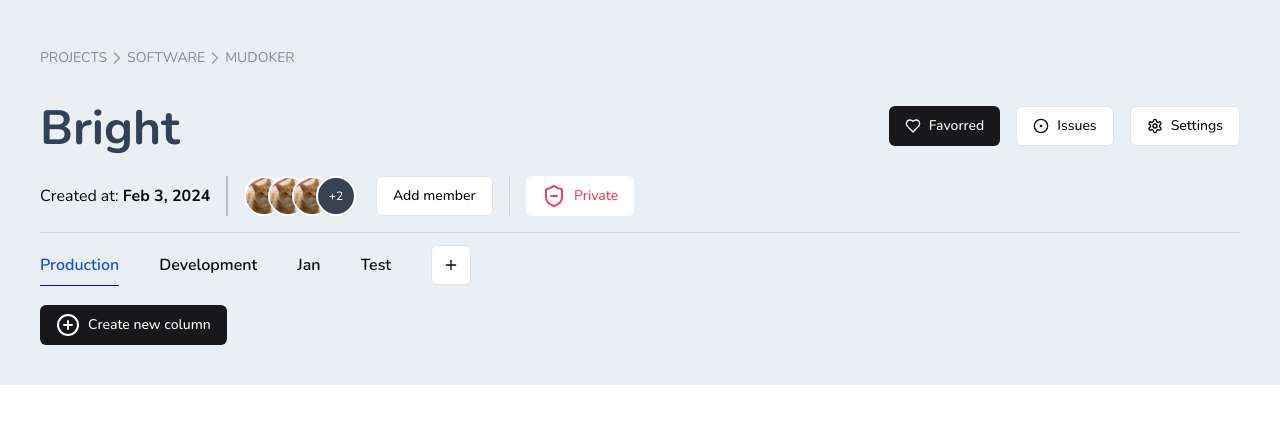
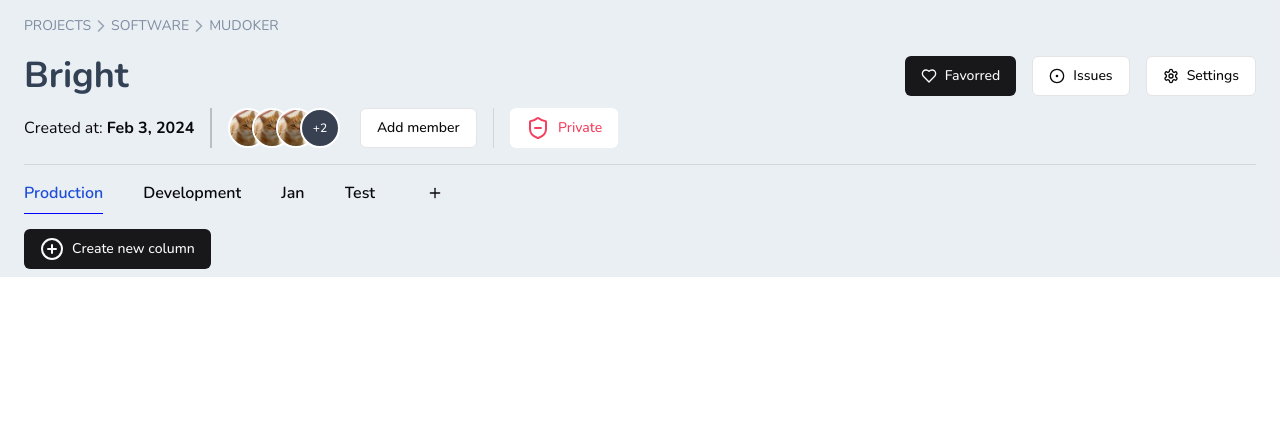
Before and after one commit to zenbright/Bright_FE, a React (Vite) app: page / in a window 1280 px wide. Shown: the top 424 px of the page. Built offline with nearby package versions, Linux system fonts and the light colour scheme.

Commit message:
refactor: fix view spacing

```diff
--- a/src/features/project/components/BoardTabGroup.jsx
+++ b/src/features/project/components/BoardTabGroup.jsx
@@ -13,7 +13,7 @@ const BoardTabGroup = ({tableNames = sampleTableNames}) => {
   };
 
   return (
-    <div className='flex gap-10 mt-3'>
+    <div className='flex gap-10 mt-2'>
       {tableNames.map((tableName, index) => (
         <button
           key={index}
@@ -29,8 +29,8 @@ const BoardTabGroup = ({tableNames = sampleTableNames}) => {
         </button>
       ))}
 
-      <Button variant="outline" size="icon">
-        <Plus className="h-4 w-4" />
+      <Button className='hover:bg-slate-300 hover:rounded-full rounded-full' variant="ghost" size="icon">
+        <Plus className="h-4 w-4 " />
       </Button>
     </div>
   );
--- a/src/features/project/components/ColumnContainer.jsx
+++ b/src/features/project/components/ColumnContainer.jsx
@@ -8,7 +8,7 @@ export function ColumnContainer({col, deleteColumn}) {
   return (
     <div className='w-80 h-auto max-h-80 overflow-scroll no-scrollbar text-black rounded-md shadow-sm'>
       <Button className='bg-white text-black hover:bg-white w-72 flex justify-between'>
-        <div className='flex items-center'>
+        <div className='flex items-center font-bold'>
           <ListTodo className='mr-4 font-semibold'/> {col.title} ({20})
         </div>
         <div className='flex items-center'>
--- a/src/features/project/components/KanbanBoard.jsx
+++ b/src/features/project/components/KanbanBoard.jsx
@@ -19,7 +19,7 @@ export const KanbanBoard = () => {
   };
 
   return (
-    <div className='mt-5'>
+    <div className='mt-4'>
       <div className={`flex ${column.length === 0 ? 'gap-0' : 'gap-3'}`}>
         <div className='flex gap-3'>
           {column.map((col, index) => (
--- a/src/features/project/components/projectManagementPage.jsx
+++ b/src/features/project/components/projectManagementPage.jsx
@@ -25,12 +25,12 @@ export const Page = () => {
   const [isFavoured, setFavourite] = useState(false);
 
   return (
-    <div className='p-10 w-full bg-slate-200/70'>
+    <div className='px-6 py-2 w-full bg-slate-200/70'>
       <div>
         <ProjectBreadCrumbs projectType='SOFTWARE' projectOwner='MUDOKER' />
 
         <div className=' flex justify-between items-center'>
-          <h1 className='text-5xl font-bold text-slate-700 mb-6 mt-7'>
+          <h1 className='text-4xl font-bold text-slate-700 mb-3 mt-3'>
             Bright
           </h1>
 
```
